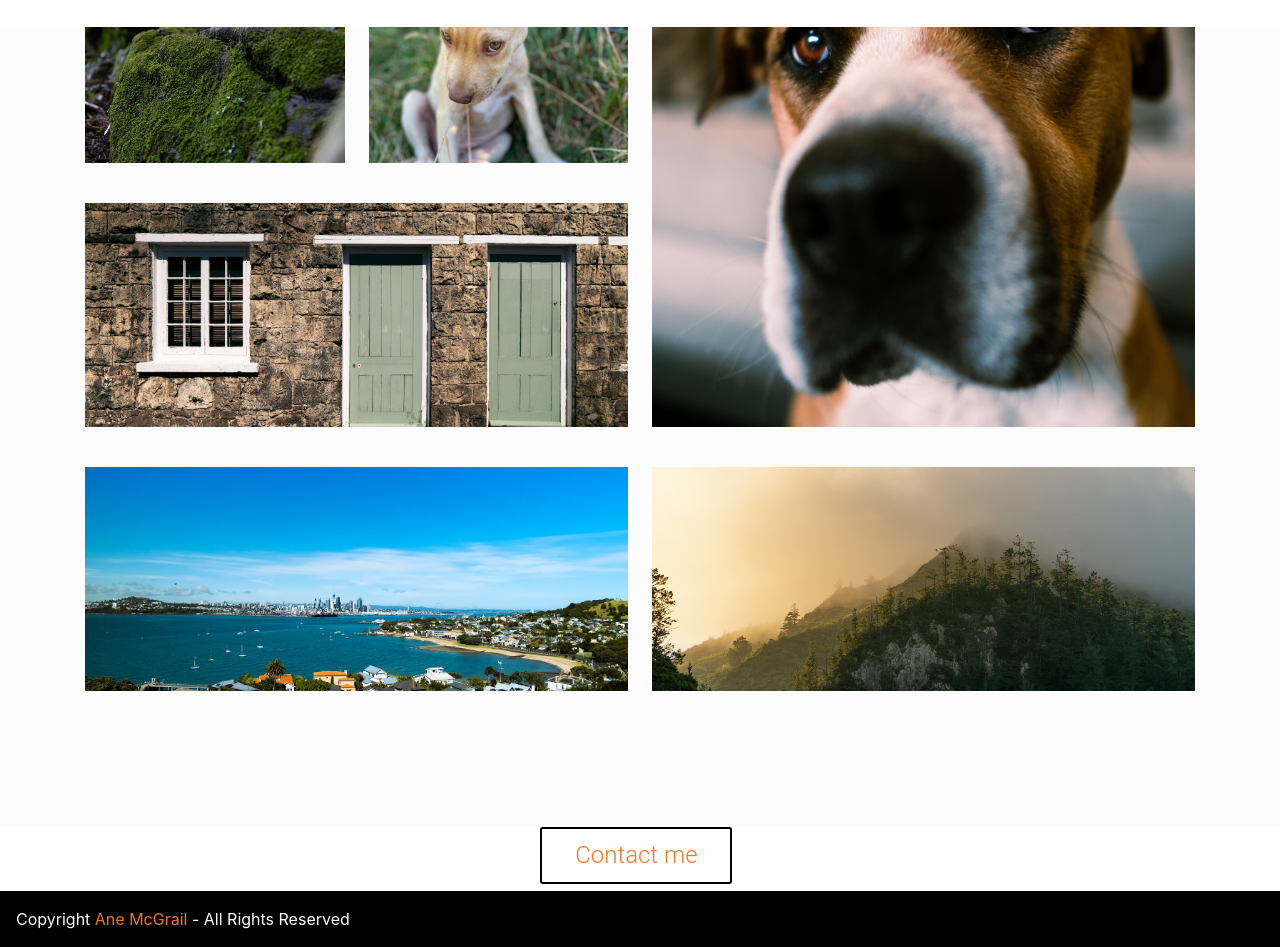
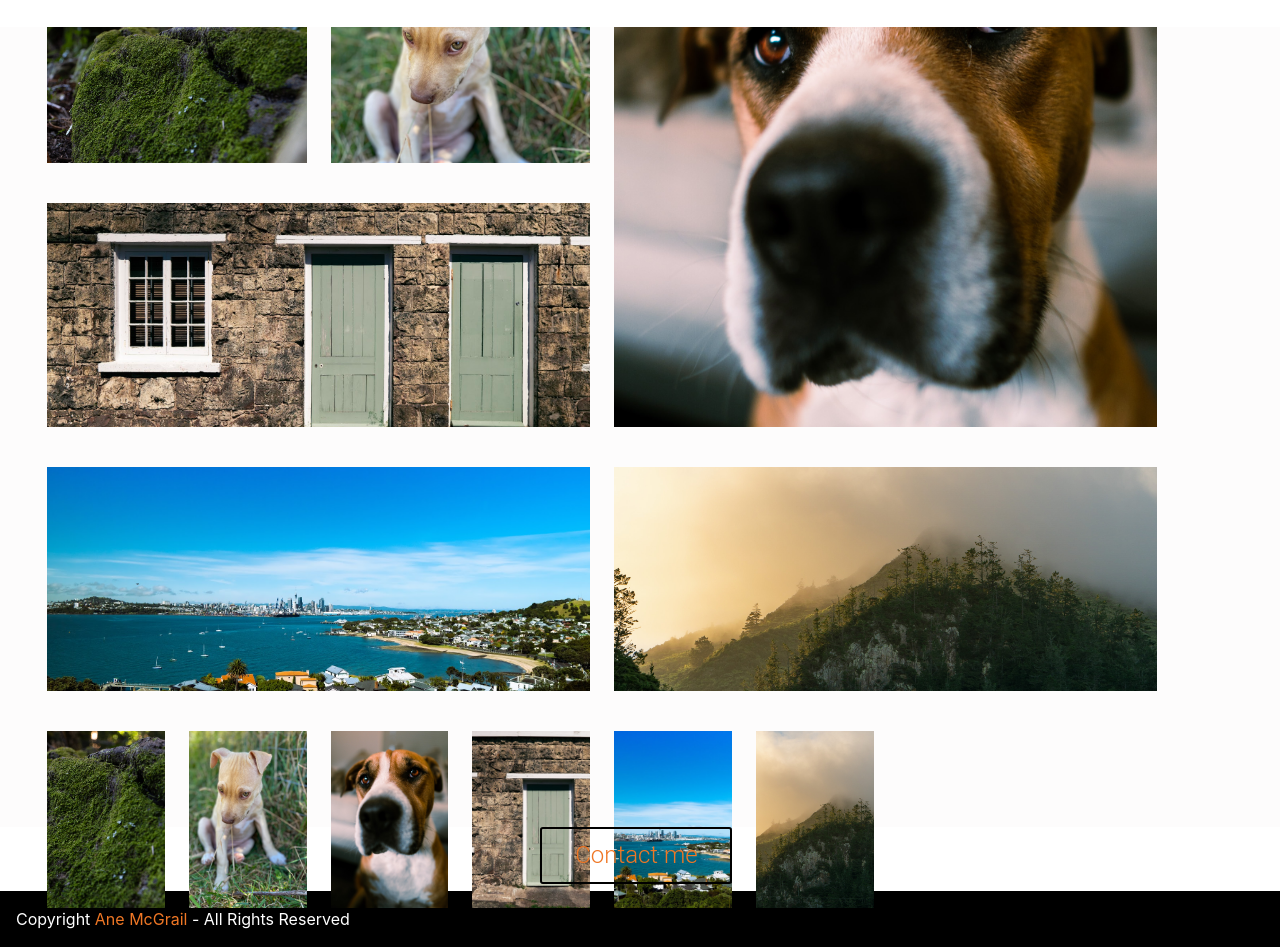
Before and after one commit to AneMcG/Personal_Journey, a plain HTML site: page gallery.html in a window 1280 px wide. Shown: the part 79-1026 px from the top of the page. Drawn offline with nearby package versions, Linux system fonts and the light colour scheme.

Commit message:
not happy yet

```diff
--- a/gallery.html
+++ b/gallery.html
@@ -117,6 +117,48 @@
               class="gallery__img"
             />
           </figure>
+          <figure class="gallery__item gallery__item--7">
+            <img
+              src="/img/moss_log.jpg.jpeg"
+              alt="Gallery image 1"
+              class="gallery__img"
+            />
+          </figure>
+          <figure class="gallery__item gallery__item--8">
+            <img
+              src="/img/raven.jpg.jpeg"
+              alt="Gallery image 2"
+              class="gallery__img"
+            />
+          </figure>
+          <figure class="gallery__item gallery__item--9">
+            <img
+              src="/img/pheonix.jpg.jpeg"
+              alt="Gallery image 3"
+              class="gallery__img"
+            />
+          </figure>
+          <figure class="gallery__item gallery__item--10">
+            <img
+              src="/img/wall.jpg"
+              alt="Gallery image 4"
+              class="gallery__img"
+            />
+          </figure>
+          <figure class="gallery__item gallery__item--11">
+            <img
+              src="/img/ackcity.jpg"
+              alt="Gallery image 5"
+              class="gallery__img"
+            />
+          </figure>
+          <figure class="gallery__item gallery__item--12">
+            <img
+              src="/img/Mountain.jpg"
+              alt="Gallery image 6"
+              class="gallery__img"
+            />
+          </figure>
         </div>
       </div>
     </section>
--- a/src/gallery.css
+++ b/src/gallery.css
@@ -89,7 +89,7 @@
 
 .container {
   width: 100%;
-  margin: 2rem auto;
+  margin: 2rem 2rem;
 }
 
 .gallery {
--- a/src/services.css
+++ b/src/services.css
@@ -1,3 +1,9 @@
+.services {
+  box-sizing: border-box;
+  background-color: white;
+  max-width: 100%;
+}
+
 /*--------------------- Foot note -----------------------*/
 .footer {
   display: flex;
```
Also changed, not shown: services.html (+27 -2 lines).
